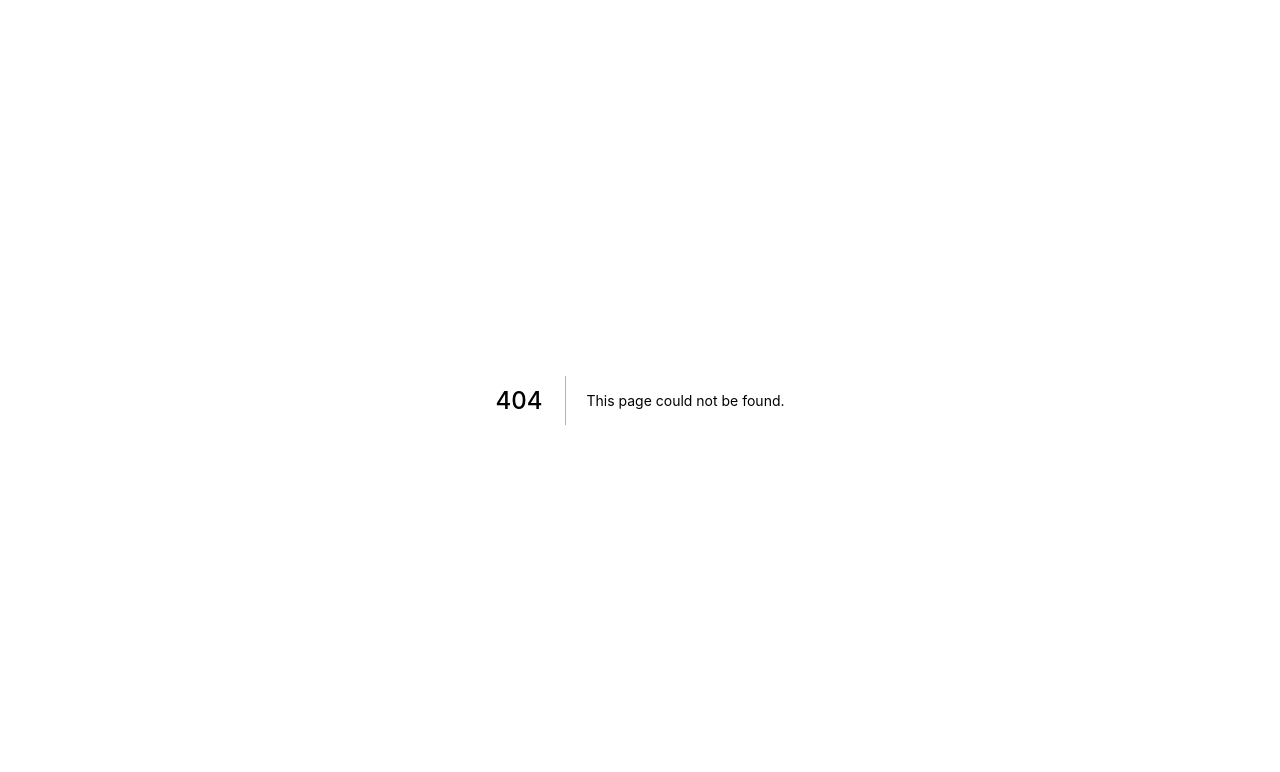
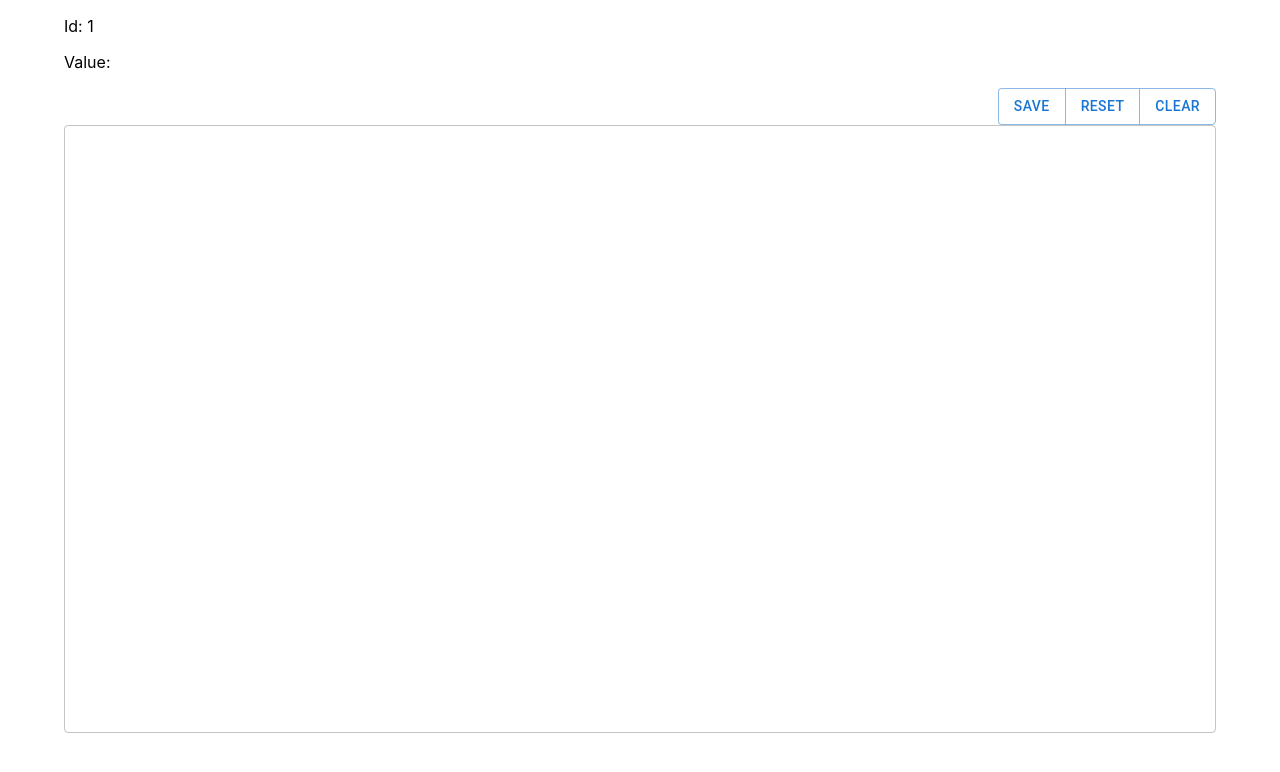
Before and after one commit to fduaibs/dontwannalogin-frontend, a Next.js app: page /1 in a window 1280 px wide. Before the commit this address had no page. Shown: the top 772 px of the page. Built offline with nearby package versions, Linux system fonts and the light colour scheme.

Commit message:
feat: initial annotations page

```diff
--- a/package.json
+++ b/package.json
@@ -9,6 +9,9 @@
     "lint": "next lint"
   },
   "dependencies": {
+    "@emotion/react": "^11.10.4",
+    "@emotion/styled": "^11.10.4",
+    "@mui/material": "^5.10.5",
     "next": "12.3.0",
     "react": "18.2.0",
     "react-dom": "18.2.0"
--- /dev/null
+++ b/pages/[id].tsx
@@ -0,0 +1,45 @@
+import type { NextPage } from 'next'
+import { useRouter } from 'next/router'
+import Grid from '@mui/material/Unstable_Grid2';
+import Container from '@mui/material/Container';
+import { useState } from 'react';
+import TextField from '@mui/material/TextField';
+import Button from '@mui/material/Button';
+import ButtonGroup from '@mui/material/ButtonGroup';
+
+const Annotations: NextPage = () => {
+  const [annotations, setAnnotations] = useState('');
+  const router = useRouter();
+  const { id } = router.query;
+
+  const handleChange = (event: React.ChangeEvent<HTMLInputElement>) => {
+    setAnnotations(event.target.value);
+  };
+
+  const handleClearClick = () => {
+    setAnnotations('');
+  }
+
+  return (
+    <Container fixed>
+      <p>Id: {id}</p>
+      <p>Value: {annotations}</p>
+      <Grid container spacing={0}>
+        <Grid xs={12} display='flex' justifyContent="flex-end" alignItems="center">
+          <ButtonGroup aria-label="medium secondary button group">
+            {[
+              <Button key="save">Save</Button>,
+              <Button key="reset">Reset</Button>,
+              <Button key="clear" onClick={handleClearClick}>Clear</Button>
+            ]}
+          </ButtonGroup>
+        </Grid>
+        <Grid xs={12} display='flex' justifyContent="center" alignItems="stretch">
+          <TextField id="outlined-multiline-static" multiline fullWidth rows={25} value={annotations} onChange={handleChange} defaultValue="" />
+        </Grid>
+      </Grid>
+    </Container>
+  );
+}
+
+export default Annotations
--- a/pages/index.tsx
+++ b/pages/index.tsx
@@ -7,8 +7,8 @@ const Home: NextPage = () => {
   return (
     <div className={styles.container}>
       <Head>
-        <title>Create Next App</title>
-        <meta name="description" content="Generated by create next app" />
+        <title>DontWannaLogin</title>
+        <meta name="description" content="A Description" />
         <link rel="icon" href="/favicon.ico" />
       </Head>
 
--- a/styles/globals.css
+++ b/styles/globals.css
@@ -20,7 +20,7 @@ a {
     color-scheme: dark;
   }
   body {
-    color: white;
-    background: black;
+    color: black;
+    background: white;
   }
 }
```
Also changed, not shown: 1 other file (tests, documents, lock files or other folders).
